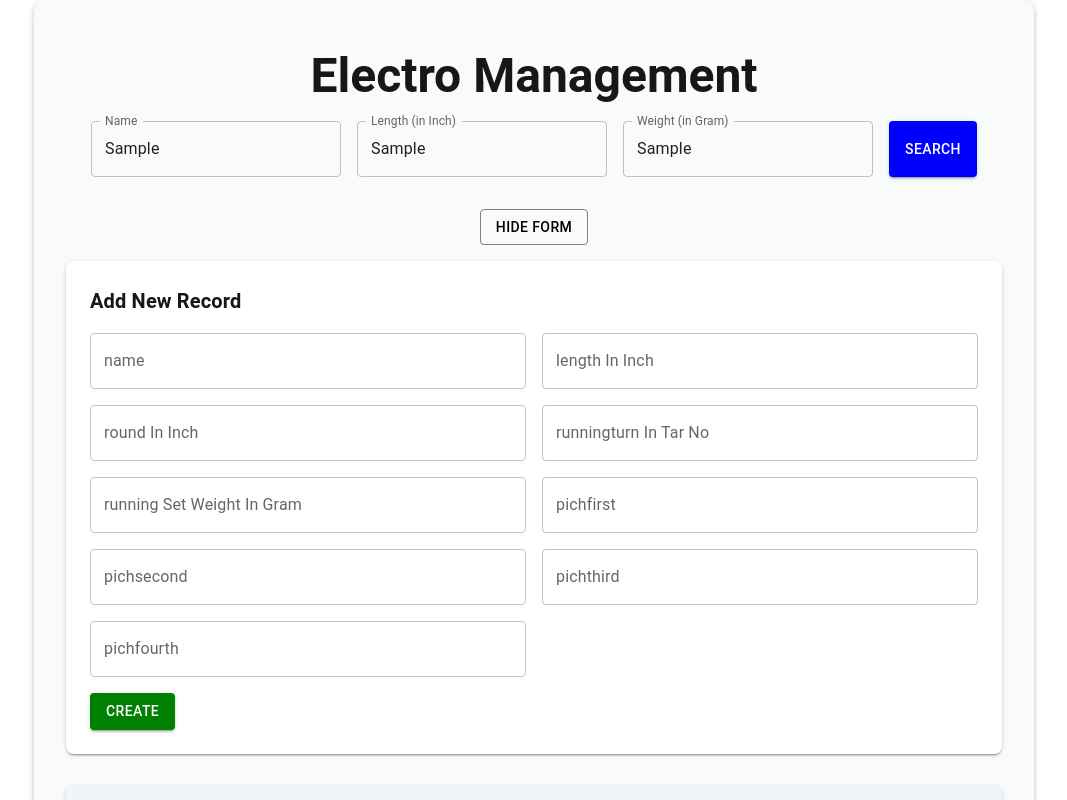
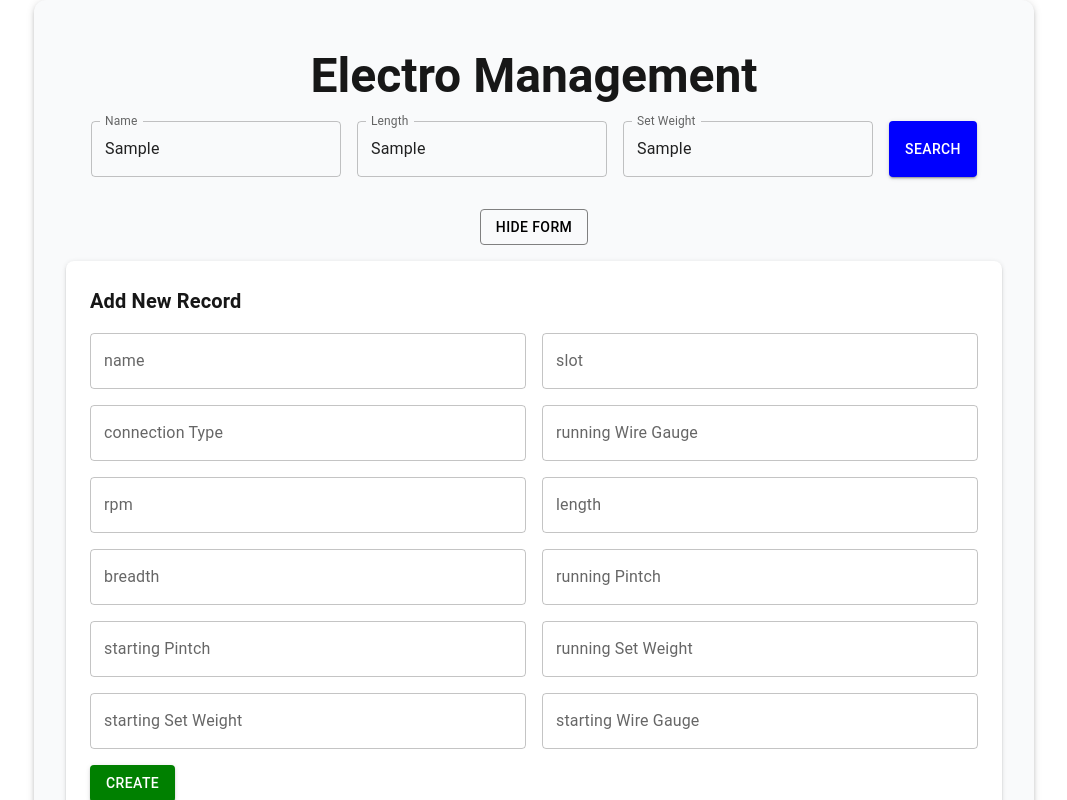
Before and after one commit to NiteshKumar2/electronic, a Next.js app: page /product in a window 1280 px wide. Both pictures are taken after typing "Sample", "Sample", "Sample" into the empty fields and a click on the button "ADD NEW RECORD". Shown: the top 800 px of the page, without its empty margins (106-1173 px from the left). Built offline with nearby package versions, Linux system fonts and the light colour scheme; no server answers.

Commit message:
code update

```diff
--- a/src/app/api/product/route.js
+++ b/src/app/api/product/route.js
@@ -10,34 +10,50 @@ export async function POST(request) {
     const reqBody = await request.json();
     const {
       name,
-      lengthInInch,
-      roundInInch,
-      runningturnInTarNo,
-      runningSetWeightInGram,
-      pichfirst,
-      pichsecond,
-      pichthird,
-      pichfourth
+      slot,
+      connectionType,
+      runningWireGauge,
+      rpm,
+      length,
+      breadth,
+      runningPintch,
+      startingPintch,
+      runnigSetWeight,
+      startingSetWeight,
+      startingWireGauge,
     } = reqBody;
 
     if (!name) {
-      return NextResponse.json({ success: false, error: "Name is required" }, { status: 400 });
+      return NextResponse.json(
+        { success: false, error: "Name is required" },
+        { status: 400 }
+      );
     }
 
     const existingRecord = await electroModel.findOne({ name }).lean();
     if (existingRecord) {
-      return NextResponse.json({ success: false, error: "Record already exists" }, { status: 409 });
+      return NextResponse.json(
+        { success: false, error: "Record already exists" },
+        { status: 409 }
+      );
     }
 
     const newRecord = await electroModel.create(reqBody);
 
     return NextResponse.json(
-      { success: true, message: "Record created successfully", data: newRecord },
+      {
+        success: true,
+        message: "Record created successfully",
+        data: newRecord,
+      },
       { status: 201 }
     );
   } catch (error) {
     console.error("Error creating record:", error);
-    return NextResponse.json({ success: false, error: "Internal Server Error" }, { status: 500 });
+    return NextResponse.json(
+      { success: false, error: "Internal Server Error" },
+      { status: 500 }
+    );
   }
 }
 
@@ -47,13 +63,13 @@ export async function GET() {
     await connect();
     const records = await electroModel.find().lean();
 
-    return NextResponse.json(
-      { success: true, data: records },
-      { status: 200 }
-    );
+    return NextResponse.json({ success: true, data: records }, { status: 200 });
   } catch (error) {
     console.error("Error fetching records:", error);
-    return NextResponse.json({ success: false, error: "Internal Server Error" }, { status: 500 });
+    return NextResponse.json(
+      { success: false, error: "Internal Server Error" },
+      { status: 500 }
+    );
   }
 }
 
@@ -63,25 +79,42 @@ export async function PUT(request) {
     await connect();
 
     const reqBody = await request.json();
-    const { id, ...updateFields } = reqBody; // Extract `id` and update fields
+    const { id, ...updateFields } = reqBody;
 
     if (!id) {
-      return NextResponse.json({ success: false, error: "ID is required" }, { status: 400 });
+      return NextResponse.json(
+        { success: false, error: "ID is required" },
+        { status: 400 }
+      );
     }
 
-    const updatedRecord = await electroModel.findByIdAndUpdate(id, { $set: updateFields }, { new: true, runValidators: true });
+    const updatedRecord = await electroModel.findByIdAndUpdate(
+      id,
+      { $set: updateFields },
+      { new: true, runValidators: true }
+    );
 
     if (!updatedRecord) {
-      return NextResponse.json({ success: false, error: "Record not found" }, { status: 404 });
+      return NextResponse.json(
+        { success: false, error: "Record not found" },
+        { status: 404 }
+      );
     }
 
     return NextResponse.json(
-      { success: true, message: "Record updated successfully", data: updatedRecord },
+      {
+        success: true,
+        message: "Record updated successfully",
+        data: updatedRecord,
+      },
       { status: 200 }
     );
   } catch (error) {
     console.error("Error updating record:", error);
-    return NextResponse.json({ success: false, error: "Internal Server Error" }, { status: 500 });
+    return NextResponse.json(
+      { success: false, error: "Internal Server Error" },
+      { status: 500 }
+    );
   }
 }
 
@@ -94,13 +127,19 @@ export async function DELETE(request) {
     const id = searchParams.get("id");
 
     if (!id) {
-      return NextResponse.json({ success: false, error: "ID is required" }, { status: 400 });
+      return NextResponse.json(
+        { success: false, error: "ID is required" },
+        { status: 400 }
+      );
     }
 
     const deletedRecord = await electroModel.findByIdAndDelete(id);
 
     if (!deletedRecord) {
-      return NextResponse.json({ success: false, error: "Record not found" }, { status: 404 });
+      return NextResponse.json(
+        { success: false, error: "Record not found" },
+        { status: 404 }
+      );
     }
 
     return NextResponse.json(
@@ -109,6 +148,9 @@ export async function DELETE(request) {
     );
   } catch (error) {
     console.error("Error deleting record:", error);
-    return NextResponse.json({ success: false, error: "Internal Server Error" }, { status: 500 });
+    return NextResponse.json(
+      { success: false, error: "Internal Server Error" },
+      { status: 500 }
+    );
   }
 }
--- a/src/app/api/search/route.js
+++ b/src/app/api/search/route.js
@@ -9,32 +9,38 @@ export async function GET(request) {
 
     const { searchParams } = new URL(request.url);
     const name = searchParams.get("name");
-    const lengthInInch = searchParams.get("lengthInInch");
-    const runningSetWeightInGram = searchParams.get("runningSetWeightInGram");
+    const length = searchParams.get("length");
+    const runningSetWeight = searchParams.get("runningSetWeight");
 
     // Validation: Name is required
     if (!name) {
-      return NextResponse.json({ success: false, error: "Name is required" }, { status: 400 });
+      return NextResponse.json(
+        { success: false, error: "Name is required" },
+        { status: 400 }
+      );
     }
 
     // Build the query dynamically
-    let query = { name: new RegExp(name, "i") }; // Case-insensitive search for name
+    let query = {
+      name: new RegExp(name, "i"), // Case-insensitive search for name
+    };
 
-    if (lengthInInch) {
-      query.lengthInInch = Number(lengthInInch);
+    if (length) {
+      query.length = new RegExp(length, "i"); // Case-insensitive search for length
     }
-    if (runningSetWeightInGram) {
-      query.runningSetWeightInGram = Number(runningSetWeightInGram);
+
+    if (runningSetWeight) {
+      query.runningSetWeight = new RegExp(runningSetWeight, "i");
     }
 
     const results = await electroModel.find(query).lean();
 
-    return NextResponse.json(
-      { success: true, data: results },
-      { status: 200 }
-    );
+    return NextResponse.json({ success: true, data: results }, { status: 200 });
   } catch (error) {
     console.error("Error in search API:", error);
-    return NextResponse.json({ success: false, error: "Internal Server Error" }, { status: 500 });
+    return NextResponse.json(
+      { success: false, error: "Internal Server Error" },
+      { status: 500 }
+    );
   }
 }
--- a/src/app/layout.js
+++ b/src/app/layout.js
@@ -12,8 +12,8 @@ const geistMono = Geist_Mono({
 });
 
 export const metadata = {
-  title: "Create Next App",
-  description: "Generated by create next app",
+  title: "Electro",
+  description: "electro",
 };
 
 export default function RootLayout({ children }) {
--- a/src/app/product/page.js
+++ b/src/app/product/page.js
@@ -18,31 +18,37 @@ import {
 } from "@mui/material";
 
 export default function ElectroPage() {
+  // 1️⃣ Form Data
   const [formData, setFormData] = useState({
     name: "",
-    lengthInInch: "",
-    roundInInch: "",
-    runningturnInTarNo: "",
-    runningSetWeightInGram: "",
-    pichfirst: "",
-    pichsecond: "",
-    pichthird: "",
-    pichfourth: "",
+    slot: "",
+    connectionType: "",
+    runningWireGauge: "",
+    rpm: "",
+    length: "",
+    breadth: "",
+    runningPintch: "",
+    startingPintch: "",
+    runningSetWeight: "",
+    startingSetWeight: "",
+    startingWireGauge: "",
   });
 
+  // 2️⃣ Search Filters
   const [searchParams, setSearchParams] = useState({
     name: "",
-    lengthInInch: "",
-    runningSetWeightInGram: "",
+    length: "",
+    runningSetWeight: "",
   });
 
   const [records, setRecords] = useState([]);
   const [loading, setLoading] = useState(false);
   const [editingId, setEditingId] = useState(null);
-  const [showForm, setShowForm] = useState(false); // 🌟 Toggle state
+  const [showForm, setShowForm] = useState(false);
 
   const formRef = useRef();
 
+  // 3️⃣ Fetch Records
   const fetchRecords = async () => {
     try {
       setLoading(true);
@@ -59,6 +65,7 @@ export default function ElectroPage() {
     fetchRecords();
   }, []);
 
+  // 4️⃣ Handle Changes
   const handleChange = (e) => {
     setFormData({ ...formData, [e.target.name]: e.target.value });
   };
@@ -67,6 +74,7 @@ export default function ElectroPage() {
     setSearchParams({ ...searchParams, [e.target.name]: e.target.value });
   };
 
+  // 5️⃣ Submit Form
   const handleSubmit = async () => {
     try {
       if (!formData.name) return toast.error("Name is required!");
@@ -79,21 +87,25 @@ export default function ElectroPage() {
         toast.success("Record Created!");
       }
 
+      // Reset form
       setFormData({
         name: "",
-        lengthInInch: "",
-        roundInInch: "",
-        runningturnInTarNo: "",
-        runningSetWeightInGram: "",
-        pichfirst: "",
-        pichsecond: "",
-        pichthird: "",
-        pichfourth: "",
+        slot: "",
+        connectionType: "",
+        runningWireGauge: "",
+        rpm: "",
+        length: "",
+        breadth: "",
+        runningPintch: "",
+        startingPintch: "",
+        runningSetWeight: "",
+        startingSetWeight: "",
+        startingWireGauge: "",
       });
 
       setEditingId(null);
       fetchRecords();
-      setShowForm(false); // hide form after submission
+      setShowForm(false);
     } catch (error) {
       toast.error("Error saving record");
     }
@@ -112,44 +124,101 @@ export default function ElectroPage() {
   const handleEdit = (record) => {
     setFormData(record);
     setEditingId(record._id);
-    setShowForm(true); // auto-show form on edit
+    setShowForm(true);
     formRef.current?.scrollIntoView({ behavior: "smooth" });
   };
 
   return (
-    <Box sx={{ px: 4, py: 6, maxWidth: "1000px", mx: "auto", bgcolor: "#f9fafb", borderRadius: 3, boxShadow: 3 }}>
+    <Box
+      sx={{
+        px: 4,
+        py: 6,
+        maxWidth: "1000px",
+        mx: "auto",
+        bgcolor: "#f9fafb",
+        borderRadius: 3,
+        boxShadow: 3,
+      }}
+    >
       <Typography variant="h3" align="center" fontWeight="bold" gutterBottom>
         Electro Management
       </Typography>
 
-      {/* Search Section */}
-      <Box sx={{ display: "flex", flexWrap: "wrap", gap: 2, mb: 4, justifyContent: "center" }}>
-        <TextField label="Name" name="name" value={searchParams.name} onChange={handleSearchChange} sx={{ width: 250 }} />
-        <TextField label="Length (in Inch)" name="lengthInInch" value={searchParams.lengthInInch} onChange={handleSearchChange} sx={{ width: 250 }} />
-        <TextField label="Weight (in Gram)" name="runningSetWeightInGram" value={searchParams.runningSetWeightInGram} onChange={handleSearchChange} sx={{ width: 250 }} />
-        <Button variant="contained" onClick={fetchRecords} sx={{ bgcolor: "blue", ":hover": { bgcolor: "darkblue" } }}>
+      {/* 🔎 Search */}
+      <Box
+        sx={{
+          display: "flex",
+          flexWrap: "wrap",
+          gap: 2,
+          mb: 4,
+          justifyContent: "center",
+        }}
+      >
+        <TextField
+          label="Name"
+          name="name"
+          value={searchParams.name}
+          onChange={handleSearchChange}
+          sx={{ width: 250 }}
+        />
+        <TextField
+          label="Length"
+          name="length"
+          value={searchParams.length}
+          onChange={handleSearchChange}
+          sx={{ width: 250 }}
+        />
+        <TextField
+          label="Set Weight"
+          name="runningSetWeight"
+          value={searchParams.runningSetWeight}
+          onChange={handleSearchChange}
+          sx={{ width: 250 }}
+        />
+        <Button
+          variant="contained"
+          onClick={fetchRecords}
+          sx={{ bgcolor: "blue", ":hover": { bgcolor: "darkblue" } }}
+        >
           Search
         </Button>
       </Box>
 
-      {/* Toggle Add/Edit Form Button */}
+      {/* ➕ Toggle Add/Edit Form */}
       <Box sx={{ textAlign: "center", mb: 2 }}>
         <Button
           variant="outlined"
           onClick={() => setShowForm(!showForm)}
-          sx={{ color: "black", borderColor: "gray", ":hover": { bgcolor: "#f0f0f0" } }}
+          sx={{
+            color: "black",
+            borderColor: "gray",
+            ":hover": { bgcolor: "#f0f0f0" },
+          }}
         >
-          {showForm ? "Hide Form" : editingId ? "Edit Record" : "Add New Record"}
+          {showForm
+            ? "Hide Form"
+            : editingId
+            ? "Edit Record"
+            : "Add New Record"}
         </Button>
       </Box>
 
-      {/* Form Section */}
+      {/* 📝 Form */}
       {showForm && (
-        <Box ref={formRef} sx={{ bgcolor: "white", p: 3, borderRadius: 2, boxShadow: 2, mb: 4 }}>
+        <Box
+          ref={formRef}
+          sx={{ bgcolor: "white", p: 3, borderRadius: 2, boxShadow: 2, mb: 4 }}
+        >
           <Typography variant="h6" fontWeight="600" mb={2}>
             {editingId ? "Edit Record" : "Add New Record"}
           </Typography>
-          <Box sx={{ display: "grid", gridTemplateColumns: "repeat(2, 1fr)", gap: 2 }}>
+          <Box
+            sx={{
+              display: "grid",
+              gridTemplateColumns: "repeat(2, 1fr)",
+              gap: 2,
+            }}
+          >
             {Object.keys(formData).map((key) => (
               <TextField
                 key={key}
@@ -164,14 +233,19 @@ export default function ElectroPage() {
           <Button
             variant="contained"
             onClick={handleSubmit}
-            sx={{ mt: 2, bgcolor: "green", ":hover": { bgcolor: "darkgreen" }, color: "white" }}
+            sx={{
+              mt: 2,
+              bgcolor: "green",
+              ":hover": { bgcolor: "darkgreen" },
+              color: "white",
+            }}
           >
             {editingId ? "Update" : "Create"}
           </Button>
         </Box>
       )}
 
-      {/* Table Section */}
+      {/* 📊 Table */}
       {loading ? (
         <Box sx={{ display: "flex", justifyContent: "center", my: 4 }}>
           <CircularProgress />
@@ -181,7 +255,21 @@ export default function ElectroPage() {
           <Table>
             <TableHead>
               <TableRow sx={{ backgroundColor: "#f1f5f9" }}>
-                {["Name", "Length", "Round", "Turns", "Weight", "Pitch 1", "Pitch 2", "Pitch 3", "Pitch 4", "Actions"].map((head) => (
+                {[
+                  "Name",
+                  "Slot",
+                  "Connection Type",
+                  "Running Wire Gauge",
+                  "RPM",
+                  "Length",
+                  "Breadth",
+                  "Running Pitch",
+                  "Starting Pitch",
+                  "Running Set Weight",
+                  "Starting Set Weight",
+                  "Starting Wire Gauge",
+                  "Actions",
+                ].map((head) => (
                   <TableCell key={head} sx={{ fontWeight: 600 }}>
                     {head}
                   </TableCell>
@@ -194,23 +282,35 @@ export default function ElectroPage() {
                   key={record._id}
                   hover
                   sx={{
-                    backgroundColor: editingId === record._id ? "#e0f7fa" : "inherit",
+                    backgroundColor:
+                      editingId === record._id ? "#e0f7fa" : "inherit",
                   }}
                 >
                   <TableCell>{record.name}</TableCell>
-                  <TableCell>{record.lengthInInch}</TableCell>
-                  <TableCell>{record.roundInInch}</TableCell>
-                  <TableCell>{record.runningturnInTarNo}</TableCell>
-                  <TableCell>{record.runningSetWeightInGram}</TableCell>
-                  <TableCell>{record.pichfirst}</TableCell>
-                  <TableCell>{record.pichsecond}</TableCell>
-                  <TableCell>{record.pichthird}</TableCell>
-                  <TableCell>{record.pichfourth}</TableCell>
+                  <TableCell>{record.slot}</TableCell>
+                  <TableCell>{record.connectionType}</TableCell>
+                  <TableCell>{record.runningWireGauge}</TableCell>
+                  <TableCell>{record.rpm}</TableCell>
+                  <TableCell>{record.length}</TableCell>
+                  <TableCell>{record.breadth}</TableCell>
+                  <TableCell>{record.runningPintch}</TableCell>
+                  <TableCell>{record.startingPintch}</TableCell>
+                  <TableCell>{record.runningSetWeight}</TableCell>
+                  <TableCell>{record.startingSetWeight}</TableCell>
+                  <TableCell>{record.startingWireGauge}</TableCell>
                   <TableCell>
-                    <Button size="small" sx={{ color: "blue" }} onClick={() => handleEdit(record)}>
+                    <Button
+                      size="small"
+                      sx={{ color: "blue" }}
+                      onClick={() => handleEdit(record)}
+                    >
                       Edit
                     </Button>
-                    <Button size="small" sx={{ color: "red" }} onClick={() => handleDelete(record._id)}>
+                    <Button
+                      size="small"
+                      sx={{ color: "red" }}
+                      onClick={() => handleDelete(record._id)}
+                    >
                       Delete
                     </Button>
                   </TableCell>
--- a/src/models/dbConfig.js
+++ b/src/models/dbConfig.js
@@ -1,40 +1,42 @@
-import mongoose from 'mongoose';
+import mongoose from "mongoose";
 let isConnected;
 export async function connect() {
   if (isConnected) {
-        return;}
+    return;
+  }
   try {
     const { user, password } = process.env;
 
     if (!user || !password) {
-            throw new Error('User and password must be defined in environment variables.');
+      throw new Error(
+        "User and password must be defined in environment variables."
+      );
     }
 
-        const connectionStr = `mongodb+srv://${user}:${password}@cluster0.3f7rq.mongodb.net/electronicDB?retryWrites=true&w=majority&appName=Cluster0`;
+    const connectionStr = `mongodb+srv://${user}:${password}@cluster0.8nglorb.mongodb.net/electronicDB?retryWrites=true&w=majority&appName=Cluster0`;
 
     await mongoose.connect(connectionStr);
     isConnected = true;
     const connection = mongoose.connection;
 
-        connection.on('connected', () => {
-            console.log('MongoDB connected successfully');
+    connection.on("connected", () => {
+      console.log("MongoDB connected successfully");
     });
 
-        connection.on('error', (err) => {
-            console.error('MongoDB connection error:', err);
+    connection.on("error", (err) => {
+      console.error("MongoDB connection error:", err);
       process.exit(1); // Exit with failure
     });
 
-        connection.on('disconnected', () => {
-            console.warn('MongoDB disconnected');
+    connection.on("disconnected", () => {
+      console.warn("MongoDB disconnected");
     });
 
-        connection.on('reconnected', () => {
-            console.log('MongoDB reconnected');
+    connection.on("reconnected", () => {
+      console.log("MongoDB reconnected");
     });
-
   } catch (error) {
-        console.error('Something went wrong while connecting to MongoDB:', error);
+    console.error("Something went wrong while connecting to MongoDB:", error);
     isConnected = false;
     process.exit(1); // Exit with failure
   }
--- a/src/models/electroModel.js
+++ b/src/models/electroModel.js
@@ -3,16 +3,20 @@ import mongoose from "mongoose";
 const ElectroSchema = new mongoose.Schema(
   {
     name: { type: String, required: true }, // Name of the user
-    lengthInInch: { type: Number },
-    roundInInch: { type: Number },
-    runningturnInTarNo: { type: Number },
-    runningSetWeightInGram: { type: Number },
-    pichfirst: { type: Number },
-    pichsecond: { type: Number },
-    pichthird: { type: Number},
-    pichfourth: { type: Number },
+    slot: { type: String },
+    connectionType: { type: String },
+    runningWireGauge: { type: String },
+    rpm: { type: String },
+    length: { type: String },
+    breadth: { type: String },
+    runningPintch: { type: String },
+    startingPintch: { type: String },
+    runningSetWeight: { type: String },
+    startingSetWeight: { type: String },
+    startingWireGauge: { type: String },
   },
   { timestamps: true } // Automatically adds createdAt and updatedAt fields
 );
 
-export default mongoose.models.Electro || mongoose.model("Electro", ElectroSchema);
+export default mongoose.models.Electro ||
+  mongoose.model("Electro", ElectroSchema);
```
Lines whose indentation alone changed are shown as unchanged.
